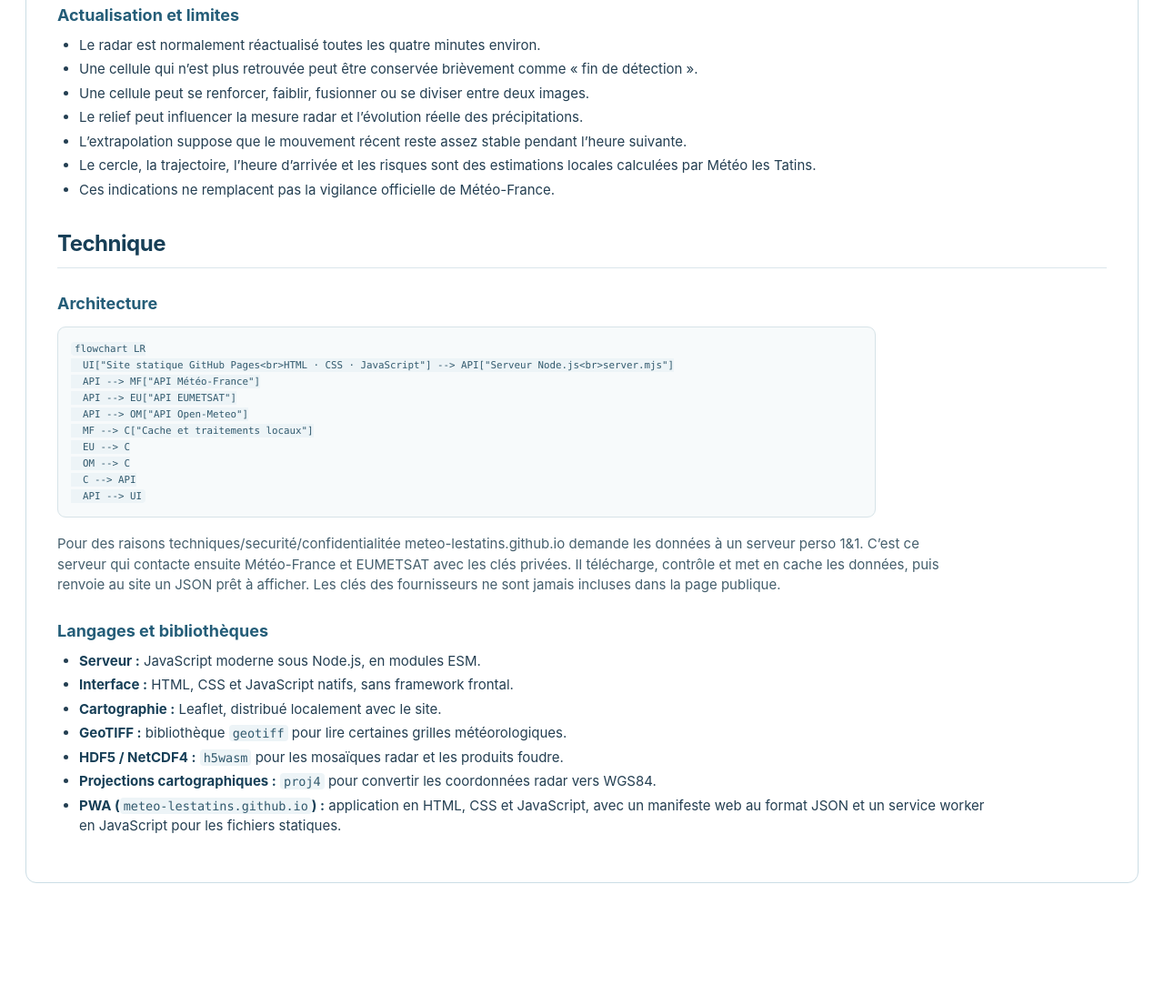
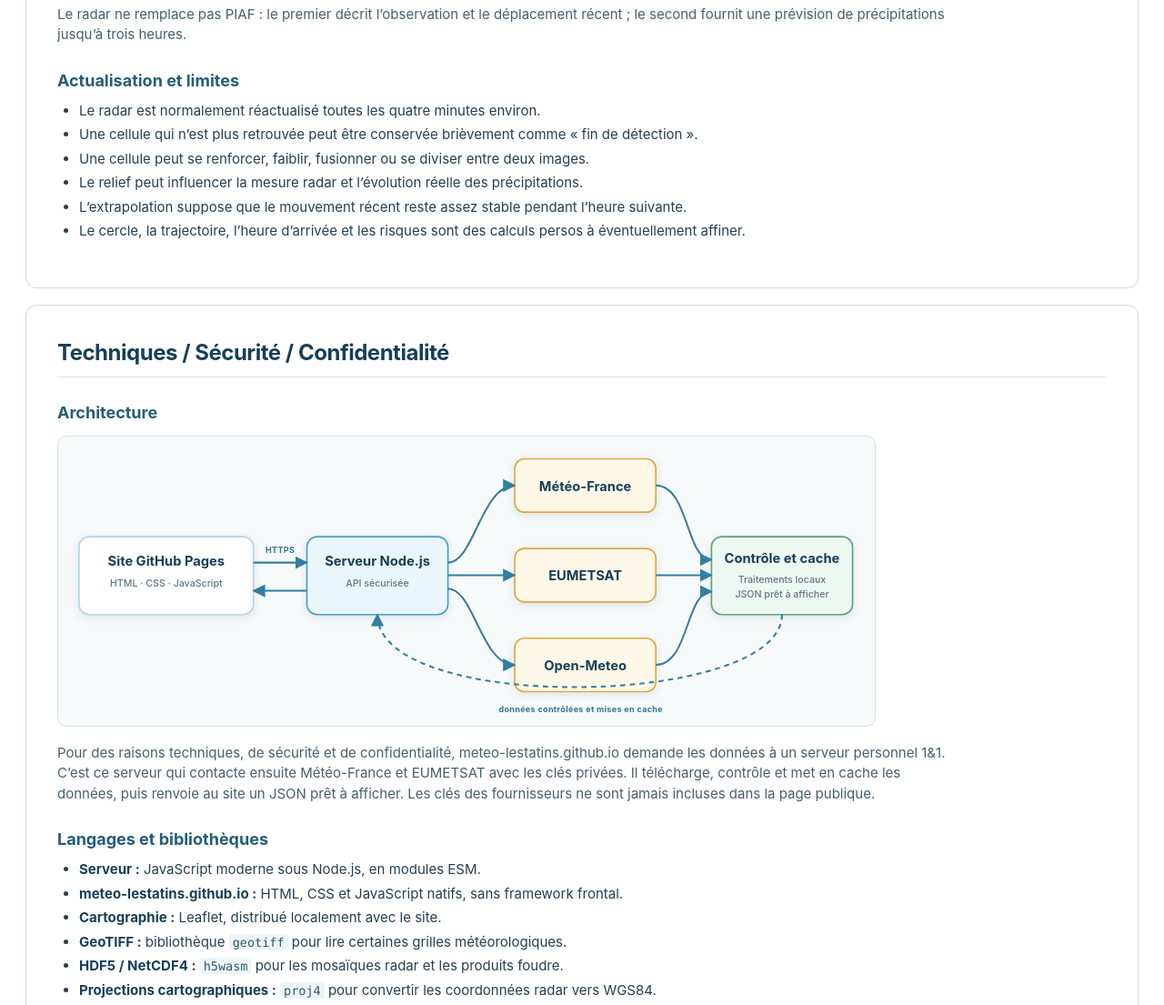
Before and after one commit to meteo-lestatins/meteo-lestatins.github.io, a plain HTML site: page sandbox/about.html in a window 1280 px wide. Shown: the part 4738-5843 px from the top of the page at 91% size. Before the commit the page ends 5737 px from the top, so only its background shows below. Drawn offline with Linux system fonts and the light colour scheme.

Commit message:
Ajuster le texte sur les calculs du nowcasting

```diff
--- a/sandbox/about.html
+++ b/sandbox/about.html
@@ -5,7 +5,7 @@
   <meta name="viewport" content="width=device-width,initial-scale=1">
   <meta name="theme-color" content="#f8fafb">
   <link rel="stylesheet" href="vendor/leaflet/leaflet.css">
-  <link rel="stylesheet" href="echelle-kilometrique.css?v=5">
+  <link rel="stylesheet" href="echelle-kilometrique.css?v=7">
   <title>Résolution des API utilisées · Météo les Tatins</title>
 </head>
 <body>
@@ -26,7 +26,8 @@
         </aside>
       </div>
     </section>
-    <section class="technical-details" aria-label="Détails techniques des API"><h2>Détails techniques des API</h2>
+    <div class="technical-details" aria-label="Informations techniques"><section class="technical-chapter">
+<h2>Détails techniques des API</h2>
 <h3>Radar v1 Météo-France</h3>
 <ul><li>Catalogue : <code>DPRadar/v1/mosaiques/METROPOLE/observations/LAME_D_EAU</code>.</li><li>Produit demandé : lame d’eau nationale avec une maille de 500 m.</li><li>Format lu : HDF5.</li><li>La projection du fichier est convertie vers la longitude et la latitude avec <code>proj4</code>.</li><li>Les valeurs de gain, décalage, absence de donnée et valeur indétectable sont appliquées avant analyse.</li><li>Le serveur extrait uniquement la zone utile autour des Tatins.</li><li>Les pixels significatifs sont regroupés en composantes connexes pour identifier des cellules pluvio-orageuses.</li><li>Pour chaque cellule sont estimés le centre pondéré par l’intensité, la surface, le rayon, la pluie moyenne et la pluie maximale.</li><li>Deux images successives servent à estimer le déplacement, extrapolé jusqu’à 60 minutes.</li></ul>
 <p>Le risque de passage, le potentiel orageux, la pluie intense et la grêle sont des indicateurs locaux dérivés. Ce ne sont pas des bulletins officiels.</p>
@@ -48,6 +49,8 @@
 <ul><li>API JSON sans clé.</li><li>Données demandées : température, précipitations, probabilité de pluie, code météo, nébulosité, vent, rafales, lever et coucher du soleil.</li><li>Pas de temps utilisés : 15 minutes, horaire et quotidien.</li><li>Fuseau demandé : <code>Europe/Paris</code>.</li><li>Cette source sert de comparaison et de repli.</li></ul>
 <h3>Cache et fréquence d’actualisation</h3>
 <div class="technical-table-scroll"><table><thead><tr><th>Donnée</th><th>Durée cible du cache serveur</th></tr></thead><tbody><tr><td>PIAF</td><td>4 min</td></tr><tr><td>Radar</td><td>4 min</td></tr><tr><td>Foudre EUMETSAT</td><td>5 min</td></tr><tr><td>AROME</td><td>60 min</td></tr><tr><td>PE-AROME, probabilités</td><td>3 h</td></tr><tr><td>PE-AROME, ensemble</td><td>6 h</td></tr><tr><td>Vigilance</td><td>30 min</td></tr><tr><td>Open-Meteo</td><td>30 min</td></tr><tr><td>ARPEGE et PE-ARPEGE</td><td>6 h</td></tr></tbody></table></div>
+</section>
+<section class="technical-chapter">
 <h2>Nowcasting</h2>
 <p>Le <strong>nowcasting</strong> décrit le temps présent et son évolution probable à très courte échéance. Il est ici designé pour les 3h suivantes environ pour la pluie et la prochaine heure pour le déplacement des cellules pluvio-orageuses.</p>
 <h3>Données réunies</h3>
@@ -72,22 +75,16 @@
 <p>Le radar mesure un taux instantané en millimètres par heure. Pour le comparer à PIAF, ce taux est converti en cumul équivalent sur cinq minutes, puis rapproché des mêmes échéances.</p>
 <p>Le radar ne remplace pas PIAF : le premier décrit l’observation et le déplacement récent ; le second fournit une prévision de précipitations jusqu’à trois heures.</p>
 <h3>Actualisation et limites</h3>
-<ul><li>Le radar est normalement réactualisé toutes les quatre minutes environ.</li><li>Une cellule qui n’est plus retrouvée peut être conservée brièvement comme « fin de détection ».</li><li>Une cellule peut se renforcer, faiblir, fusionner ou se diviser entre deux images.</li><li>Le relief peut influencer la mesure radar et l’évolution réelle des précipitations.</li><li>L’extrapolation suppose que le mouvement récent reste assez stable pendant l’heure suivante.</li><li>Le cercle, la trajectoire, l’heure d’arrivée et les risques sont des estimations locales calculées par Météo les Tatins.</li><li>Ces indications ne remplacent pas la vigilance officielle de Météo-France.</li></ul>
-<h2>Technique</h2>
+<ul><li>Le radar est normalement réactualisé toutes les quatre minutes environ.</li><li>Une cellule qui n’est plus retrouvée peut être conservée brièvement comme « fin de détection ».</li><li>Une cellule peut se renforcer, faiblir, fusionner ou se diviser entre deux images.</li><li>Le relief peut influencer la mesure radar et l’évolution réelle des précipitations.</li><li>L’extrapolation suppose que le mouvement récent reste assez stable pendant l’heure suivante.</li><li>Le cercle, la trajectoire, l’heure d’arrivée et les risques sont des calculs persos à éventuellement affiner.</li></ul>
+</section>
+<section class="technical-chapter">
+<h2>Techniques / Sécurité / Confidentialité</h2>
 <h3>Architecture</h3>
-<pre class="technical-diagram"><code class="language-mermaid">flowchart LR
-  UI[&quot;Site statique GitHub Pages&lt;br&gt;HTML · CSS · JavaScript&quot;] --&gt; API[&quot;Serveur Node.js&lt;br&gt;server.mjs&quot;]
-  API --&gt; MF[&quot;API Météo-France&quot;]
-  API --&gt; EU[&quot;API EUMETSAT&quot;]
-  API --&gt; OM[&quot;API Open-Meteo&quot;]
-  MF --&gt; C[&quot;Cache et traitements locaux&quot;]
-  EU --&gt; C
-  OM --&gt; C
-  C --&gt; API
-  API --&gt; UI</code></pre>
-<p>Pour des raisons techniques/securité/confidentialitée meteo-lestatins.github.io demande les données à un serveur perso 1&amp;1. C’est ce serveur qui contacte ensuite Météo-France et EUMETSAT avec les clés privées. Il télécharge, contrôle et met en cache les données, puis renvoie au site un JSON prêt à afficher. Les clés des fournisseurs ne sont jamais incluses dans la page publique.</p>
+<figure class="technical-figure"><img src="architecture.svg" alt="Architecture des échanges entre le site, le serveur et les API météorologiques" loading="lazy"></figure>
+<p>Pour des raisons techniques, de sécurité et de confidentialité, meteo-lestatins.github.io demande les données à un serveur personnel 1&amp;1. C’est ce serveur qui contacte ensuite Météo-France et EUMETSAT avec les clés privées. Il télécharge, contrôle et met en cache les données, puis renvoie au site un JSON prêt à afficher. Les clés des fournisseurs ne sont jamais incluses dans la page publique.</p>
 <h3>Langages et bibliothèques</h3>
-<ul><li><strong>Serveur :</strong> JavaScript moderne sous Node.js, en modules ESM.</li><li><strong>Interface :</strong> HTML, CSS et JavaScript natifs, sans framework frontal.</li><li><strong>Cartographie :</strong> Leaflet, distribué localement avec le site.</li><li><strong>GeoTIFF :</strong> bibliothèque <code>geotiff</code> pour lire certaines grilles météorologiques.</li><li><strong>HDF5 / NetCDF4 :</strong> <code>h5wasm</code> pour les mosaïques radar et les produits foudre.</li><li><strong>Projections cartographiques :</strong> <code>proj4</code> pour convertir les coordonnées radar vers WGS84.</li><li><strong>PWA (<code>meteo-lestatins.github.io</code>) :</strong> application en HTML, CSS et JavaScript, avec un manifeste web au format JSON et un service worker en JavaScript pour les fichiers statiques.</li></ul></section>
+<ul><li><strong>Serveur :</strong> JavaScript moderne sous Node.js, en modules ESM.</li><li><strong>meteo-lestatins.github.io :</strong> HTML, CSS et JavaScript natifs, sans framework frontal.</li><li><strong>Cartographie :</strong> Leaflet, distribué localement avec le site.</li><li><strong>GeoTIFF :</strong> bibliothèque <code>geotiff</code> pour lire certaines grilles météorologiques.</li><li><strong>HDF5 / NetCDF4 :</strong> <code>h5wasm</code> pour les mosaïques radar et les produits foudre.</li><li><strong>Projections cartographiques :</strong> <code>proj4</code> pour convertir les coordonnées radar vers WGS84.</li></ul>
+</section></div>
   </main>
   <script src="vendor/leaflet/leaflet.js"></script>
   <script src="echelle-kilometrique.js?v=10"></script>
--- a/sandbox/echelle-kilometrique.css
+++ b/sandbox/echelle-kilometrique.css
@@ -25,6 +25,7 @@ body{color:#242424;background:#fff}
 .site-header .header-subtitle{max-width:none;margin:7px 0 0;color:#e99512;font-size:15px;font-weight:850;letter-spacing:.02em}.site-header .header-subtitle a{color:inherit;text-underline-offset:3px}.site-header .header-subtitle a:hover{color:#b96b00}
 .site-header .app-version{margin-top:4px;color:#8a969c;font-size:10px;font-weight:700;line-height:1;text-decoration:none}.site-header .app-version:hover{color:#397a9e;text-decoration:underline}
 .resolution-page{width:100%;margin:0;padding:22px 28px 28px}.map-section{overflow:hidden;border:1px solid var(--line);border-radius:12px;background:#fff}.map-section>h2{margin:0;padding:14px 16px;border-bottom:1px solid var(--line);color:#173f57;font-size:20px;letter-spacing:-.015em}
-.technical-details{margin-top:24px;padding:clamp(18px,3vw,34px);border:1px solid var(--line);border-radius:12px;background:#fff;color:#243f52}.technical-details>h2{margin:30px 0 14px;padding-bottom:8px;border-bottom:1px solid #dbe6eb;color:#173f57;font-size:24px;letter-spacing:-.02em}.technical-details>h2:first-child{margin-top:0}.technical-details h3{margin:25px 0 9px;color:#245d78;font-size:18px}.technical-details p{max-width:980px;margin:9px 0;color:#455f6d}.technical-details ul,.technical-details ol{max-width:1020px;margin:9px 0 16px;padding-left:24px}.technical-details li{margin:4px 0}.technical-details code{padding:1px 4px;border-radius:4px;color:#31596d;background:#edf4f7;font:0.9em ui-monospace,SFMono-Regular,Consolas,monospace}.technical-details strong{color:#173f57}.technical-table-scroll{max-width:900px;overflow-x:auto;margin:12px 0 20px}.technical-details table{width:100%;border-collapse:collapse;background:#fff;font-size:13px}.technical-details th,.technical-details td{padding:8px 10px;border:1px solid #d7e3e8;text-align:left}.technical-details th{color:#173f57;background:#edf6fa}.technical-diagram{max-width:900px;overflow:auto;margin:12px 0 18px;padding:14px;border:1px solid #d7e3e8;border-radius:9px;color:#31596d;background:#f7fafb;font:12px/1.5 ui-monospace,SFMono-Regular,Consolas,monospace}
+.technical-details{display:grid;gap:18px;margin-top:18px;color:#243f52}.technical-chapter{padding:clamp(18px,3vw,34px);border:1px solid var(--line);border-radius:12px;background:#fff}.technical-chapter>h2{margin:0 0 14px;padding-bottom:8px;border-bottom:1px solid #dbe6eb;color:#173f57;font-size:24px;letter-spacing:-.02em}.technical-details h3{margin:25px 0 9px;color:#245d78;font-size:18px}.technical-details p{max-width:980px;margin:9px 0;color:#455f6d}.technical-details ul,.technical-details ol{max-width:1020px;margin:9px 0 16px;padding-left:24px}.technical-details li{margin:4px 0}.technical-details code{padding:1px 4px;border-radius:4px;color:#31596d;background:#edf4f7;font:0.9em ui-monospace,SFMono-Regular,Consolas,monospace}.technical-details strong{color:#173f57}.technical-table-scroll{max-width:900px;overflow-x:auto;margin:12px 0 20px}.technical-details table{width:100%;border-collapse:collapse;background:#fff;font-size:13px}.technical-details th,.technical-details td{padding:8px 10px;border:1px solid #d7e3e8;text-align:left}.technical-details th{color:#173f57;background:#edf6fa}.technical-diagram{max-width:900px;overflow:auto;margin:12px 0 18px;padding:14px;border:1px solid #d7e3e8;border-radius:9px;color:#31596d;background:#f7fafb;font:12px/1.5 ui-monospace,SFMono-Regular,Consolas,monospace}
 @media(max-width:760px){.site-header{padding:16px 16px 10px}.site-header h1{font-size:31px}.site-header .header-subtitle{margin-bottom:10px;font-size:10px}.resolution-page{width:100%;padding:16px}.map-section>h2{padding:12px 14px;font-size:18px}}
-@media(max-width:760px){.technical-details{margin-top:16px;padding:16px}.technical-details>h2{font-size:21px}.technical-details h3{font-size:16px}.technical-details p,.technical-details li{font-size:13px}}
+@media(max-width:760px){.technical-details{margin-top:16px;gap:14px}.technical-chapter{padding:16px}.technical-chapter>h2{font-size:21px}.technical-details h3{font-size:16px}.technical-details p,.technical-details li{font-size:13px}}
+.technical-figure{max-width:900px;margin:12px 0 18px}.technical-figure img{display:block;width:100%;height:auto;border:1px solid #d7e3e8;border-radius:10px;background:#f7fafb}
--- a/sandbox/service-worker.js
+++ b/sandbox/service-worker.js
@@ -1,5 +1,5 @@
-const cacheName = "meteo-sandbox-v54";
-const shell = ["/sandbox/about.html", "/sandbox/echelle-kilometrique.css?v=5", "/sandbox/echelle-kilometrique.js?v=10", "/sandbox/runtime-config.js?v=2.094", "/sandbox/changelog.html", "/sandbox/", "/sandbox/index.html", "/sandbox/style.css?v=121", "/sandbox/app.js?v=155", "/sandbox/manifest.webmanifest", "/sandbox/vendor/leaflet/leaflet.css", "/sandbox/vendor/leaflet/leaflet.js"];
+const cacheName = "meteo-sandbox-v57";
+const shell = ["/sandbox/about.html", "/sandbox/architecture.svg", "/sandbox/echelle-kilometrique.css?v=7", "/sandbox/echelle-kilometrique.js?v=10", "/sandbox/runtime-config.js?v=2.094", "/sandbox/changelog.html", "/sandbox/", "/sandbox/index.html", "/sandbox/style.css?v=121", "/sandbox/app.js?v=155", "/sandbox/manifest.webmanifest", "/sandbox/vendor/leaflet/leaflet.css", "/sandbox/vendor/leaflet/leaflet.js"];
 self.addEventListener("install", event => event.waitUntil(caches.open(cacheName).then(cache => cache.addAll(shell)).then(() => self.skipWaiting())));
 self.addEventListener("activate", event => event.waitUntil(caches.keys().then(keys => Promise.all(keys.filter(key => key !== cacheName).map(key => caches.delete(key)))).then(() => self.clients.claim())));
 self.addEventListener("fetch", event => {
```
Also changed, not shown: sandbox/architecture.svg (added).
